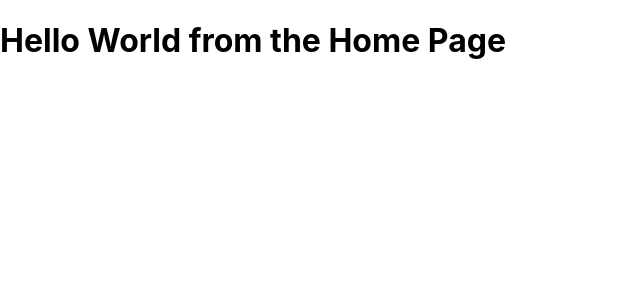
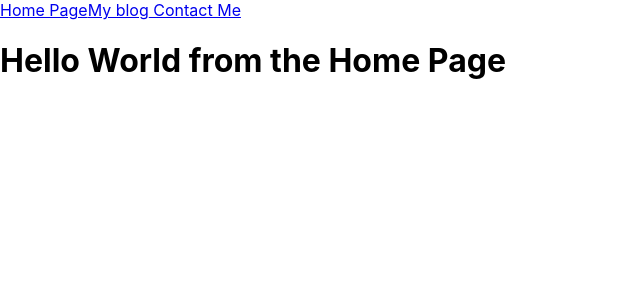
Before and after one commit to j-hernandez/react-router-practice, a React (Create React App) app: page / in a window 1280 px wide. Shown: the top 300 px of the page, without its empty margins (0-640 px from the left). Built offline with nearby package versions, Linux system fonts and the light colour scheme.

Commit message:
more router stuff

```diff
--- a/src/App.js
+++ b/src/App.js
@@ -9,16 +9,23 @@ import Dashboard from './components/Dashboard'
 import {
   BrowserRouter as Router,
   Switch,
-  Route
+  Route,
+  Link
 } from 'react-router-dom';
-
-
 
 function App() {
   return (
+
     <Router>
+      <div>
+        <nav>
+          <Link to="/">Home Page</Link>
+          <Link to="/blog">My blog</Link>
+          <Link to="/contact"> Contact Me </Link>
+        </nav>
+      </div>
       <Switch>
-        <Route path="/">
+        <Route exact path="/">
           <Home />
         </Route>
         <Route path="/contact">
```
Also changed, not shown: 1 other file (tests, documents, lock files or other folders).
